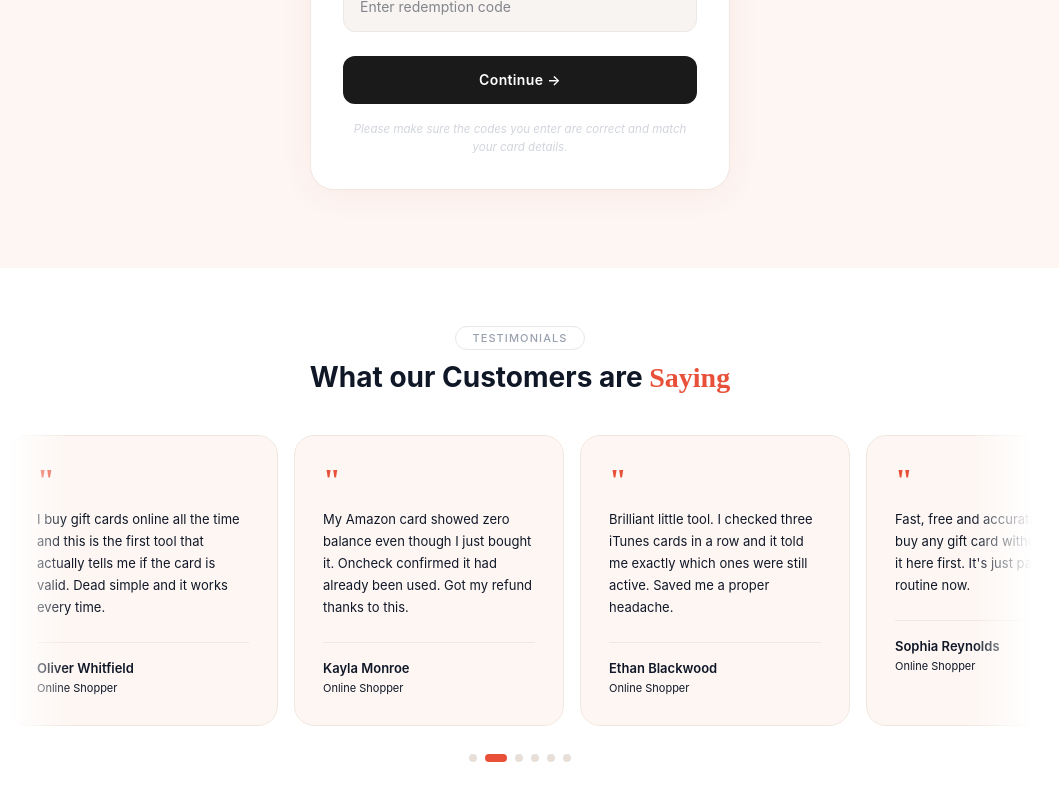
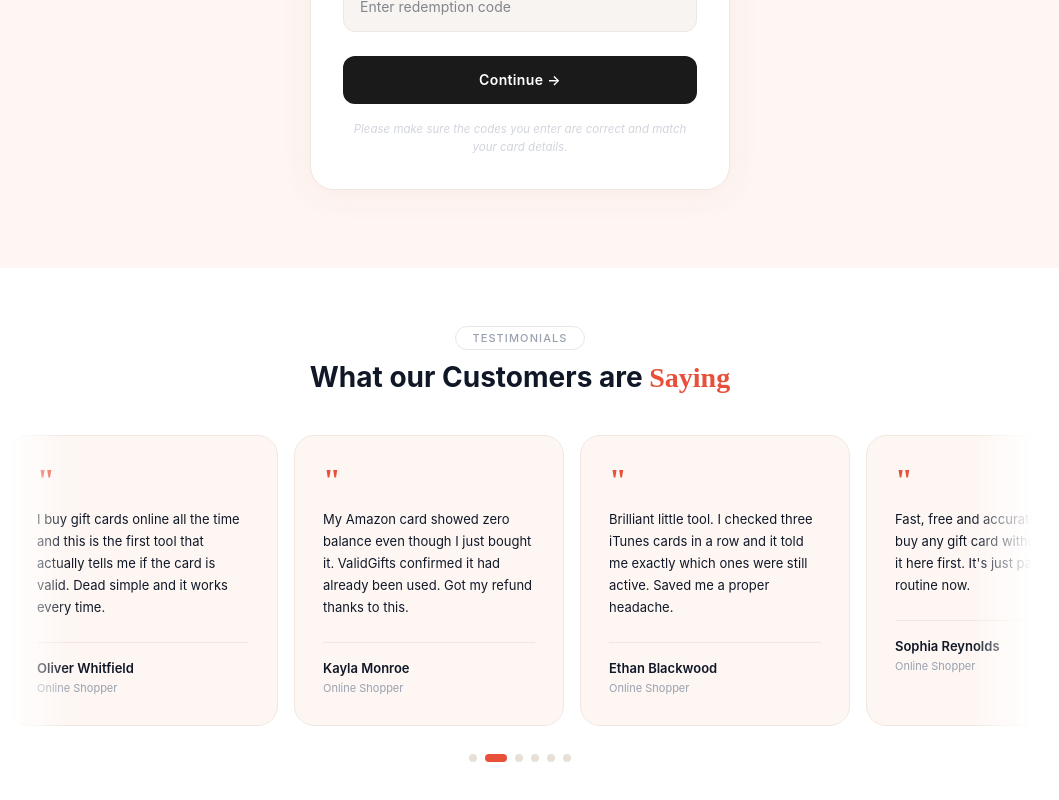
Before and after one commit to GboyegaAkere/giftcard, a React (Vite) app in the folder giftcardc/: page / in a window 1280 px wide. Shown: the part 2064-2864 px from the top of the page, without its empty margins (120-1179 px from the left). Built offline with nearby package versions, Linux system fonts and the light colour scheme; no server answers.

Commit message:
new commit

```diff
--- a/giftcardc/src/components/Testimonials.jsx
+++ b/giftcardc/src/components/Testimonials.jsx
@@ -3,7 +3,7 @@ import { motion } from "framer-motion";
 
 const TESTIMONIALS = [
   {
-    text: "Oncheck saved me from a total disaster. The card I bought was completely drained — the verification caught it before I lost my money. Genuinely impressed.",
+    text: "ValidGifts saved me from a total disaster. The card I bought was completely drained — the verification caught it before I lost my money. Genuinely impressed.",
     name: "Jessica Hartley",
     role: "Online Shopper",
   },
@@ -13,7 +13,7 @@ const TESTIMONIALS = [
     role: "Online Shopper",
   },
   {
-    text: "My Amazon card showed zero balance even though I just bought it. Oncheck confirmed it had already been used. Got my refund thanks to this.",
+    text: "My Amazon card showed zero balance even though I just bought it. ValidGifts confirmed it had already been used. Got my refund thanks to this.",
     name: "Kayla Monroe",
     role: "Online Shopper",
   },
@@ -28,7 +28,7 @@ const TESTIMONIALS = [
     role: "Online Shopper",
   },
   {
-    text: "Got scammed on a Steam card last year. Found Oncheck and now I verify every single one. Hasn't let me down once since I started using it.",
+    text: "Got scammed on a Steam card last year. Found ValidGifts and now I verify every single one. Hasn't let me down once since I started using it.",
     name: "James Caldwell",
     role: "Online Shopper",
   },
@@ -124,10 +124,10 @@ export default function Testimonials() {
               {/* Text */}
               <p className="text-[13px] text-gray-900 leading-[1.7] mb-6">{t.text}</p>
 
-              {/* Author — name + role only, no avatar */}
+              {/* Author */}
               <div className="border-t border-[#f0e8e0] pt-4">
                 <p className="text-[13px] font-semibold text-gray-900">{t.name}</p>
-                <p className="text-[11px] text-gray-900 mt-0.5">{t.role}</p>
+                <p className="text-[11px] text-gray-400 mt-0.5">{t.role}</p>
               </div>
             </div>
           ))}
```
